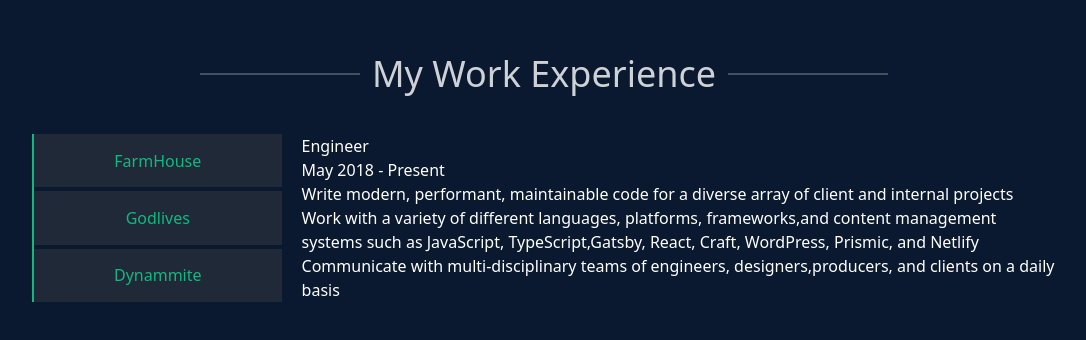
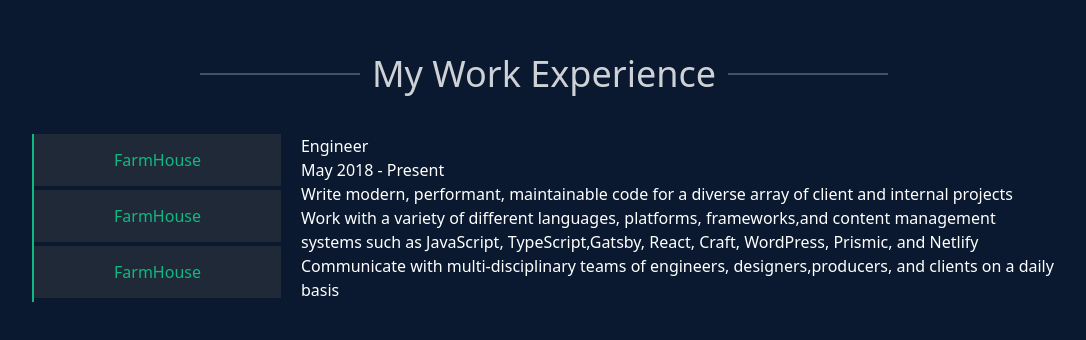
Before and after one commit to EngineerDanny/EngineerDanny_Portfolio, a React (Create React App) app: page / in a window 1280 px wide. Shown: the part 1586-1926 px from the top of the page, without its empty margins (96-1182 px from the left). Built offline with nearby package versions, Linux system fonts and the light colour scheme.

Commit message:
more code refactor

```diff
--- a/src/components/WorkExperience/WorkExperience.jsx
+++ b/src/components/WorkExperience/WorkExperience.jsx
@@ -61,15 +61,13 @@ const WorkExperience = () => {
       <div className="flex flex-row w-4/5">
         {/*Job Tabs Component */}
         <ul className="flex flex-col justify-evenly border-green-500 border-l-2 mr-5">
-          <li className="flex-1 bg-gray-800 text-green-500 px-20  mb-1 flex items-center justify-center">
-            <h1>FarmHouse</h1>
-          </li>
-          <li className="flex-1 bg-gray-800 text-green-500 px-20  mb-1 flex items-center justify-center">
-            <h1>Godlives</h1>
-          </li>
-          <li className="flex-1 bg-gray-800 text-green-500 px-20  flex items-center justify-center ">
-            <h1>Dynammite</h1>
-          </li>
+          {workData.map((value, index) => {
+            return (
+              <li className="flex-1 bg-gray-800 text-green-500 px-20  mb-1 flex items-center justify-center">
+                <h1>FarmHouse</h1>
+              </li>
+            );
+          })}
         </ul>
         <WorkContent
           title={workData[0].title}
```
